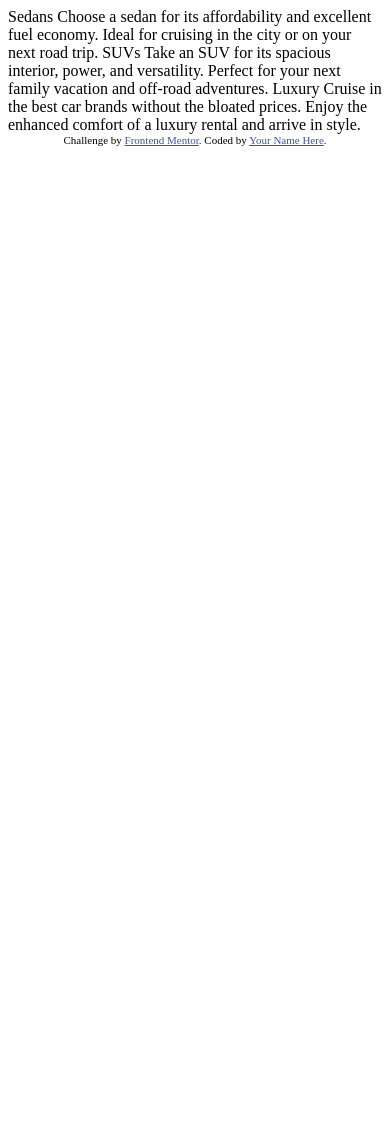
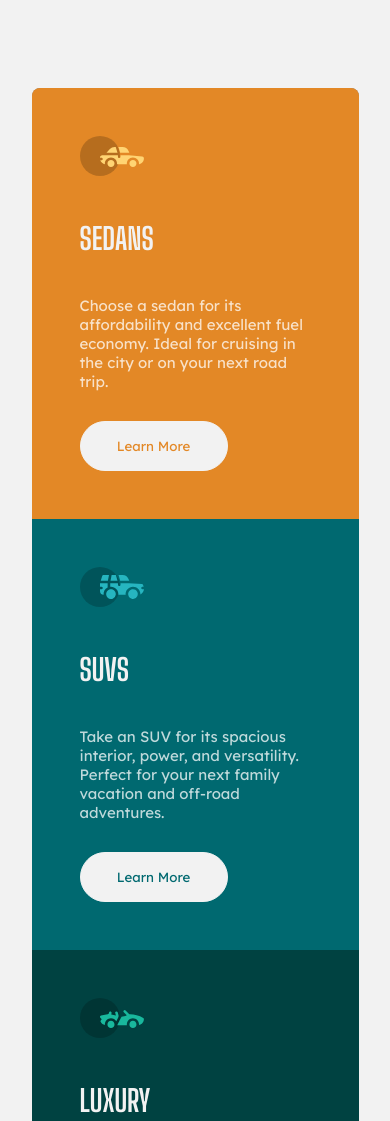
Before and after one commit to pedrotpo/frontendmentor-3column-preview, a plain HTML site: page index.html in a window 390 px wide. Shown: the top 1121 px of the page. Before the commit the page ends 844 px from the top, so only its background shows below. Drawn offline with Linux system fonts and the light colour scheme.

Commit message:
Mobile Design Done

```diff
--- a/index.html
+++ b/index.html
@@ -1,36 +1,58 @@
 <!DOCTYPE html>
 <html lang="en">
   <head>
-  <meta charset="UTF-8">
-  <meta name="viewport" content="width=device-width, initial-scale=1.0"> <!-- displays site properly based on user's device -->
+    <meta charset="UTF-8" />
+    <meta name="viewport" content="width=device-width, initial-scale=1.0" />
+    <!-- displays site properly based on user's device -->
 
-  <link rel="icon" type="image/png" sizes="32x32" href="./images/favicon-32x32.png">
+    <link
+      rel="icon"
+      type="image/png"
+      sizes="32x32"
+      href="./images/favicon-32x32.png"
+    />
 
     <title>Frontend Mentor | 3-column preview card component</title>
 
     <!-- Feel free to remove these styles or customise in your own stylesheet 👍 -->
-  <style>
-    .attribution { font-size: 11px; text-align: center; }
-    .attribution a { color: hsl(228, 45%, 44%); }
-  </style>
+    <link rel="stylesheet" href="style.css" />
   </head>
   <body>
-
-  Sedans
-  Choose a sedan for its affordability and excellent fuel economy. Ideal for cruising in the city
-  or on your next road trip.
-
-  SUVs
-  Take an SUV for its spacious interior, power, and versatility. Perfect for your next family vacation
-  and off-road adventures.
-
-  Luxury
-  Cruise in the best car brands without the bloated prices. Enjoy the enhanced comfort of a luxury
-  rental and arrive in style.
+    <div class="container">
+      <div class="box1">
+        <img src="./images/icon-sedans.svg" alt="sedan car icon" />
+        <h1>Sedans</h1>
+        <p>
+          Choose a sedan for its affordability and excellent fuel economy. Ideal
+          for cruising in the city or on your next road trip.
+        </p>
+        <button>Learn More</button>
+      </div>
+      <div class="box2">
+        <img src="./images/icon-suvs.svg" alt="SUV car icon" />
+        <h1>SUVs</h1>
+        <p>
+          Take an SUV for its spacious interior, power, and versatility. Perfect
+          for your next family vacation and off-road adventures.
+        </p>
+        <button>Learn More</button>
+      </div>
+      <div class="box3">
+        <img src="./images/icon-luxury.svg" alt="luxury car icon" />
+        <h1>Luxury</h1>
+        <p>
+          Cruise in the best car brands without the bloated prices. Enjoy the
+          enhanced comfort of a luxury rental and arrive in style.
+        </p>
+        <button>Learn More</button>
+      </div>
+    </div>
 
     <div class="attribution">
-    Challenge by <a href="https://www.frontendmentor.io?ref=challenge" target="_blank">Frontend Mentor</a>.
-    Coded by <a href="#">Your Name Here</a>.
+      Challenge by
+      <a href="https://www.frontendmentor.io?ref=challenge" target="_blank"
+        >Frontend Mentor</a
+      >. Coded by <a href="#">Your Name Here</a>.
     </div>
   </body>
 </html>
--- /dev/null
+++ b/style.scss
@@ -0,0 +1,96 @@
+@import url('https://fonts.googleapis.com/css2?family=Big+Shoulders+Display:wght@700&display=swap');
+@import url('https://fonts.googleapis.com/css2?family=Lexend+Deca&display=swap');
+
+
+body {
+    background: hsl(0, 0%, 95%);
+    font-family: 'Lexend Deca', sans-serif;
+    font-size: 15px;
+    margin: 0;
+}
+
+button {
+    background: hsl(0, 0%, 95%);
+    border-radius: 25px;
+    border: 1px solid hsl(0, 0%, 95%);
+    font-family: 'Lexend Deca', sans-serif;
+    height: 50px;
+    margin-top: 30px;
+    width: 148px;
+}
+
+h1 {
+    color: hsl(0, 0%, 95%);
+    font-family: 'Big Shoulders Display', cursive;
+    margin: 40px 0;
+    text-transform: uppercase;
+}
+
+p {
+    color: hsla(0, 0%, 100%, 0.75);
+    margin: 0;
+}
+
+.attribution {
+    color: hsl(0, 0%, 100%);
+    font-size: 11px; text-align: center;
+
+    a {
+        color: hsl(228, 45%, 44%);
+    }
+}
+
+.container {
+    background: grey;
+    border-radius: 0.5rem;
+    display: flex;
+    flex-direction: column;
+    margin: 88px auto;
+    width: 327px;
+
+    .box1 {
+        background: hsl(31, 77%, 52%);
+        border-top-left-radius: inherit;
+        border-top-right-radius: inherit;
+        padding: 48px;
+
+        button {
+            color: hsl(31, 77%, 52%);
+
+            &:hover {
+                background:hsl(31, 77%, 52%);
+                color: hsl(0, 0%, 95%);
+            }
+        }
+    }
+
+    .box2 {
+        background: hsl(184, 100%, 22%);
+        padding: 48px;
+
+        button {
+            color: hsl(184, 100%, 22%);
+
+            &:hover {
+                background:hsl(184, 100%, 22%);
+                color: hsl(0, 0%, 95%);
+            }
+        }
+    }
+
+    .box3 {
+        background: hsl(179, 100%, 13%);
+        border-bottom-left-radius: inherit;
+        border-bottom-right-radius: inherit;
+        padding: 48px;
+
+        button {
+            color: hsl(179, 100%, 13%);
+
+            &:hover {
+                background:hsl(179, 100%, 13%);
+                color: hsl(0, 0%, 95%);
+            }
+        }
+    }
+}
```
Also changed, not shown: style.css (added), 3 other files. Lines whose indentation alone changed are shown as unchanged.
